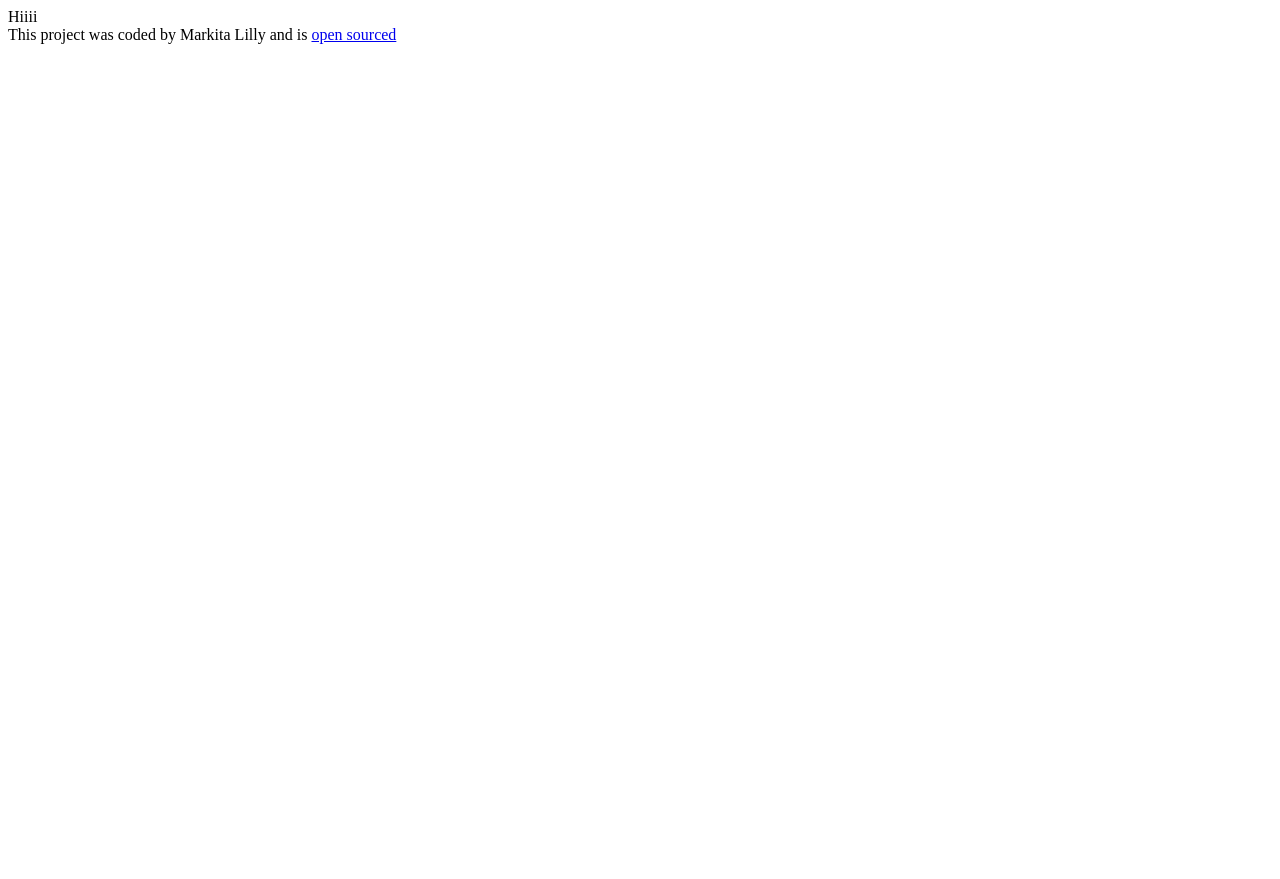
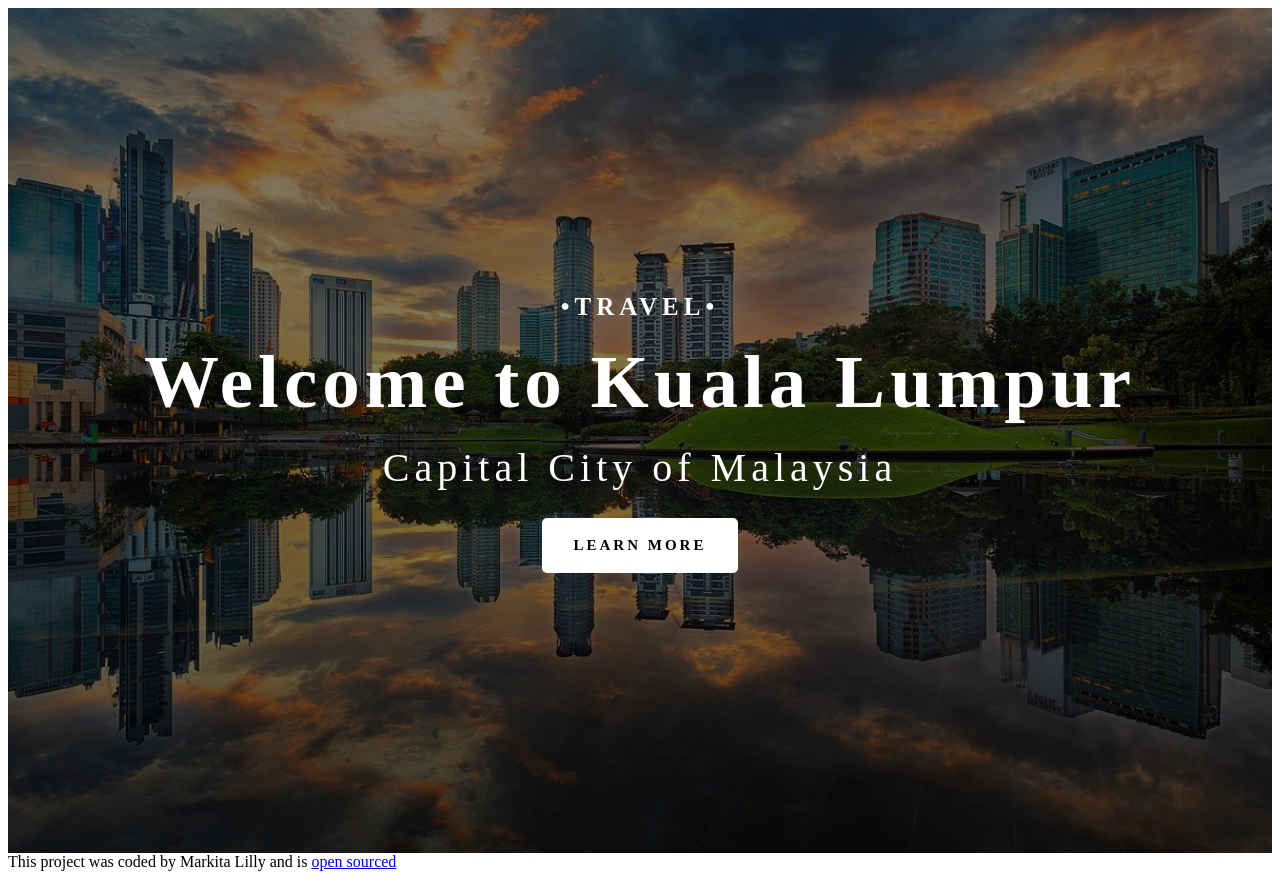
Before and after one commit to kikicod3r/Travel-Project, a plain HTML site: page index.html in a window 1280 px wide. Before the commit the page ends 800 px from the top, so only its background shows below. Drawn offline with Linux system fonts and the light colour scheme.

Commit message:
Added header of page with HTML and CSS

```diff
--- a/index.html
+++ b/index.html
@@ -7,7 +7,13 @@
     <title>Kuala Lumpur</title>
   </head>
   <body>
-    Hiiii
+    <header>
+      <h3>•TRAVEL•</h3>
+      <h1>Welcome to Kuala Lumpur</h1>
+      <h2>Capital City of Malaysia</h2>
+      <a href="">Learn More</a>
+    </header>
+
     <footer>
       This project was coded by Markita Lilly and is
       <a href="https://github.com/kikicod3r/Travel-Project" target="_blank"
--- a/src/style.css
+++ b/src/style.css
@@ -0,0 +1,60 @@
+header {
+  background-image: linear-gradient(rgba(0, 0, 0, 0.5), rgba(0, 0, 0, 0.5)),
+    url("../images/kuala-lumpur-city-centre.jpg");
+  background-size: cover;
+  margin: 0 auto;
+  background-repeat: no-repeat;
+  text-align: center;
+  color: white;
+  padding: 280px 0;
+}
+header h1 {
+  font-weight: 700;
+  font-size: 75px;
+  line-height: 1.5;
+  margin: 0;
+  letter-spacing: 5px;
+}
+header h2 {
+  font-weight: 500;
+  font-size: 40px;
+  line-height: 1.5;
+  margin: 0;
+  letter-spacing: 5px;
+}
+header h3 {
+  font-weight: 900;
+  font-size: 25px;
+  line-height: 1.5;
+  margin: 0;
+  letter-spacing: 5px;
+}
+header a {
+  font-weight: 700;
+  font-size: 15px;
+  line-height: 1.5;
+  letter-spacing: 3px;
+  text-decoration: none;
+  text-transform: uppercase;
+  background: white;
+  color: black;
+  padding: 16px 32px;
+  border-radius: 5px;
+  display: inline-block;
+  margin-top: 20px;
+}
+header a:hover {
+}
+
+@media (max-width: 900px) {
+  h1 {
+    font-weight: 600;
+    font-size: 50px;
+  }
+  h2 {
+    font-size: 35px;
+  }
+  h3 {
+    font-size: 18px;
+  }
+}
```
Also changed, not shown: images/kuala-lumpur-city-centre.jpg (added).
